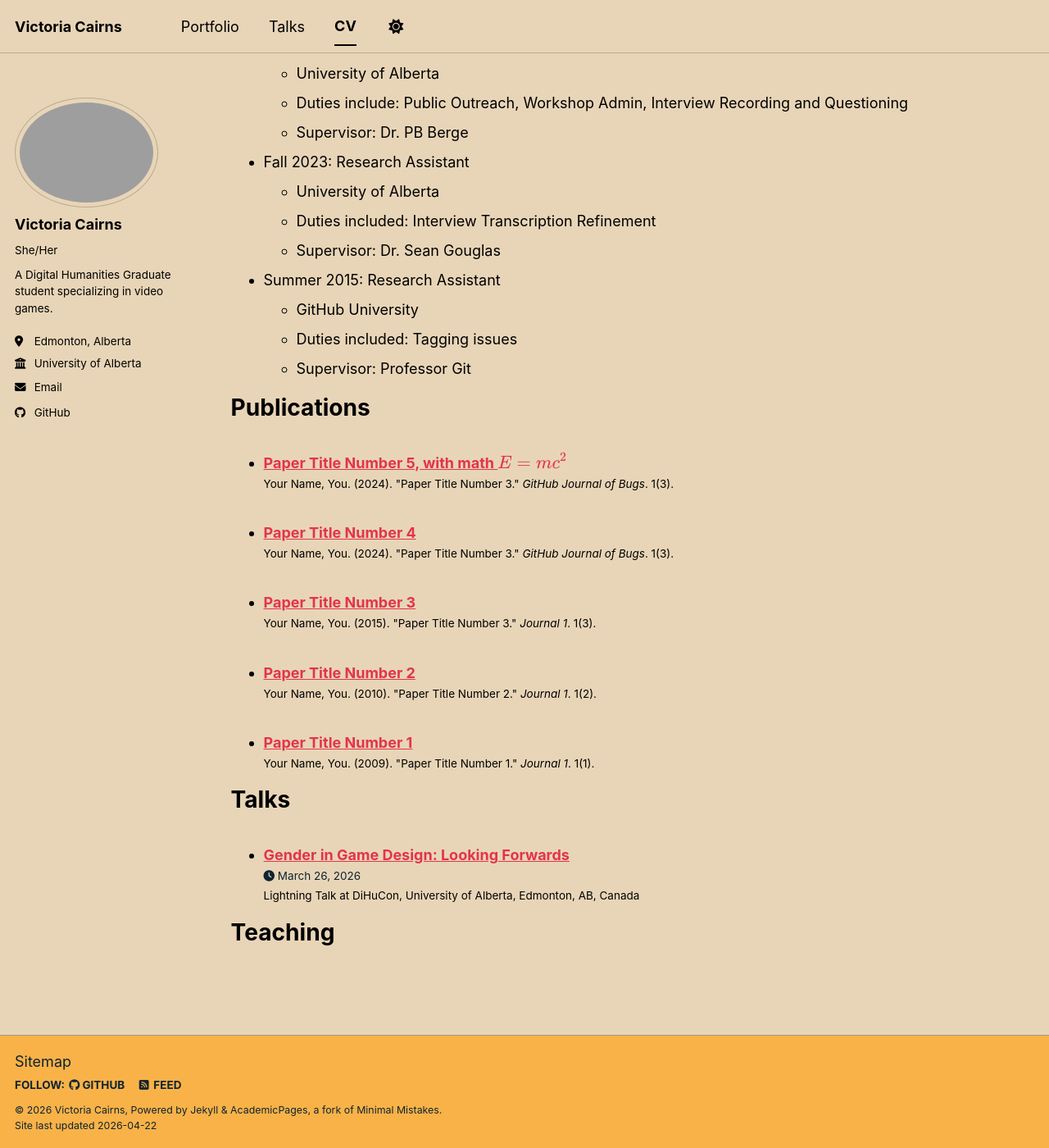
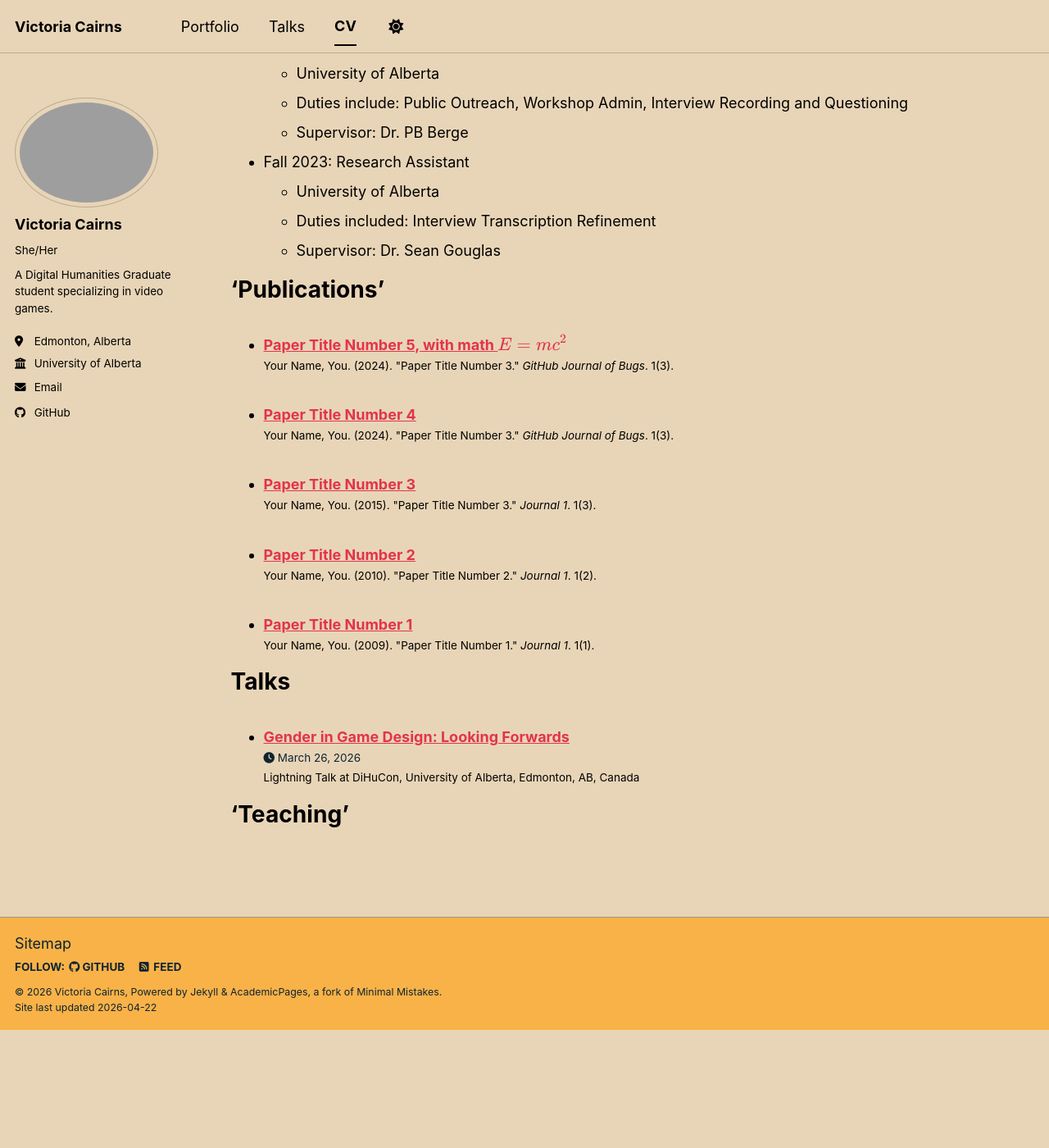
Before and after one commit to Rosethorn250/about, a Jekyll site: the page built from _pages/cv.md, in a window 1280 px wide and 1400 px high, scrolled down 288 px. Shown: the whole window at 82% size. Built offline with Jekyll 4.4.1, drawn with Linux system fonts in a browser that asks for light colours; a script bundle is joined from its source files by our own code; library files that are not in the unit come from our copies; after the commit the page ends 1544 px from its top, so only the background shows below that.

Commit message:
Update cv.md

```diff
--- a/_pages/cv.md
+++ b/_pages/cv.md
@@ -26,12 +26,7 @@ Work experience
   * Duties included: Interview Transcription Refinement
   * Supervisor: Dr. Sean Gouglas
 
-* Summer 2015: Research Assistant
-  * GitHub University
-  * Duties included: Tagging issues
-  * Supervisor: Professor Git
-
-Publications
+'Publications'
 ======
   <ul>{% for post in site.publications reversed %}
     {% include archive-single-cv.html %}
@@ -43,7 +38,7 @@ Talks
     {% include archive-single-talk-cv.html  %}
   {% endfor %}</ul>
 
-Teaching
+'Teaching'
 ======
   <ul>{% for post in site.teaching reversed %}
     {% include archive-single-cv.html %}
```
